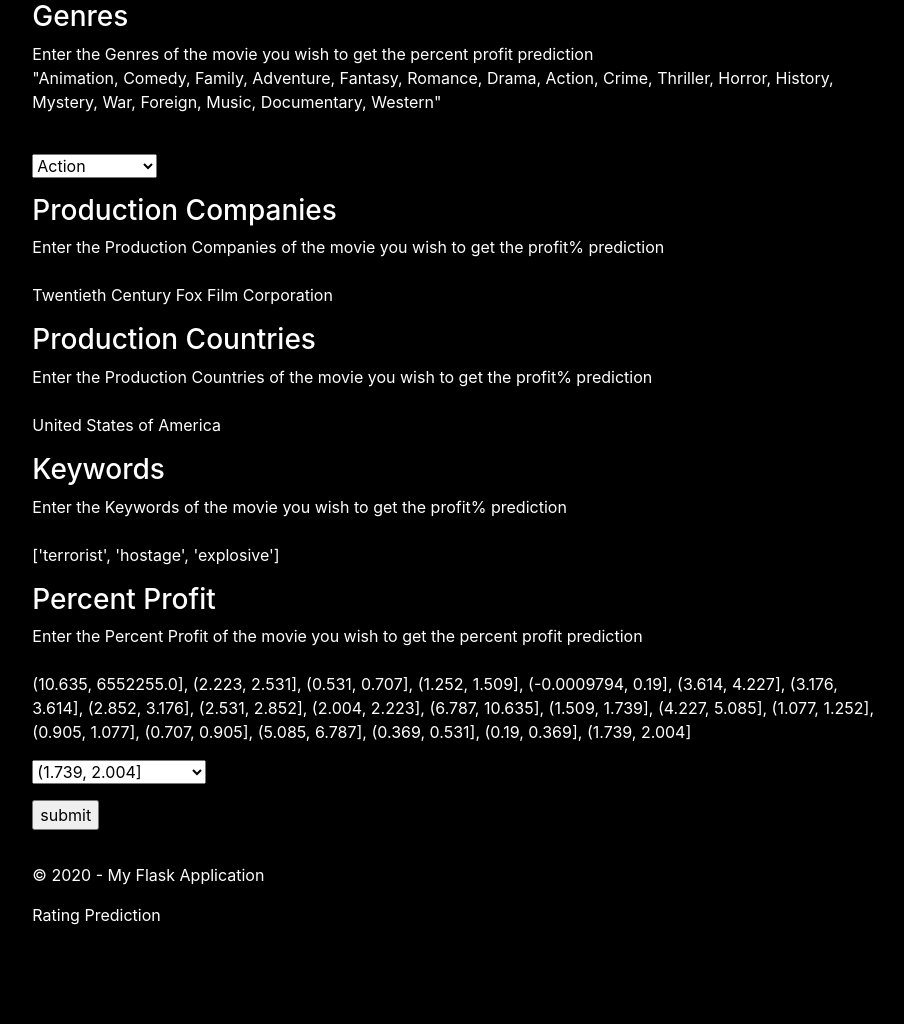
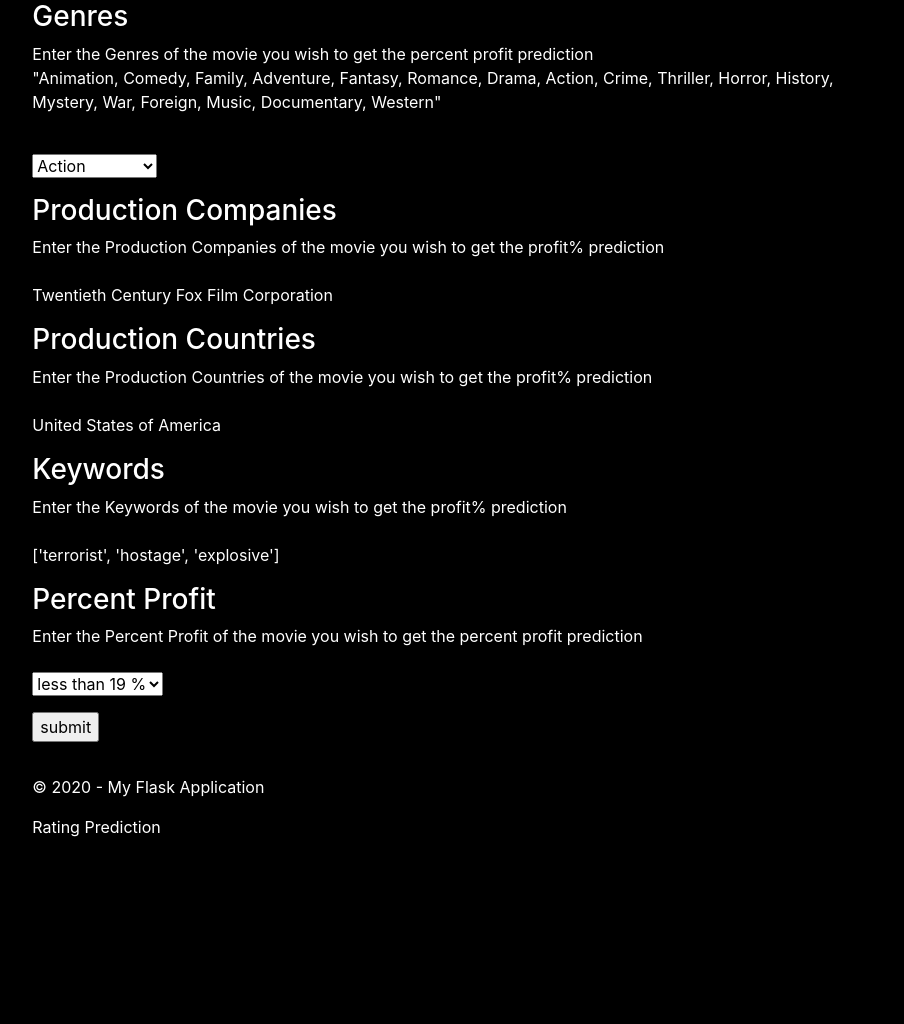
Before and after one commit to timegnome/Project-ML-Movie-Maker, a Flask app: page /mldeployRating in a window 1280 px wide. Shown: the part 299-1323 px from the top of the page, without its empty margins (181-1085 px from the left). After the commit the page ends 1136 px from the top, so only its background shows below. Run offline with Flask 2, Linux system fonts and the light colour scheme; some libraries are stand-ins or nearby versions; some web fonts are replaced.

Commit message:
Cleaned forms and appearance of the ML

```diff
--- a/FlaskApp/forms.py
+++ b/FlaskApp/forms.py
@@ -1,4 +1,4 @@
-from wtforms import Form, StringField, TextAreaField, validators, SelectField
+from wtforms import Form, StringField, TextAreaField, validators, SelectField, SelectMultipleField
 
 
 class SubmissionForm(Form):
@@ -8,5 +8,10 @@ class SubmissionForm(Form):
     prodCont = StringField('prodCont', [validators.Length(min=0, max=200)])
     new_Key = StringField('New Key', [validators.Length(min=0, max=100)])
     # percent_Profit = StringField('percent_Profit', [validators.Length(min=0, max=10)])
-    percent_Profit = SelectField('percent_Profit', choices=[('(10.635, 6552255.0]', '(10.635, 6552255.0]'), ('(2.223, 2.531]', '(2.223, 2.531]'), ('(0.531, 0.707]', '(0.531, 0.707]'), ('(1.252, 1.509]', '(1.252, 1.509]'), ('(-0.0009794, 0.19]', '(-0.0009794, 0.19]'), ('(3.614, 4.227]', '(3.614, 4.227]'), ('(3.176, 3.614]', '(3.176, 3.614]'), ('(2.852, 3.176]', '(2.852, 3.176]'), ('(2.531, 2.852]', '(2.531, 2.852]'), ('(2.004, 2.223]', '(2.004, 2.223]'), ('(6.787, 10.635]', '(6.787, 10.635]'), ('(1.509, 1.739]', '(1.509, 1.739]'), ('(4.227, 5.085]', '(4.227, 5.085]'), ('(1.077, 1.252]', '(1.077, 1.252]'), ('(0.905, 1.077]', '(0.905, 1.077]'), ('(0.707, 0.905]', '(0.707, 0.905]'), ('(5.085, 6.787]', '(5.085, 6.787]'), ('(0.369, 0.531]', '(0.369, 0.531]'), ('(0.19, 0.369]', '(0.19, 0.369]'), ('(1.739, 2.004]', '(1.739, 2.004]')], default = '(1.739, 2.004]')
+    percent_Profit = SelectField('percent_Profit', choices=[('(-0.0009794, 0.19]', 'less than 19 %'),
+     ('(0.19, 0.369]', '19-36%'), ('(0.369, 0.531]', '36-53%'), ('(0.531, 0.707]', '50-70%'),
+     ('(0.707, 0.905]', '70-90%'), ('(0.905, 1.077]', '90-107%'), ('(1.077, 1.252]', '107-125%'), ('(1.252, 1.509]', '120-150%'),
+      ('(1.509, 1.739]', '150-173%'), ('(1.739, 2.004]', '173-200%'), ('(2.004, 2.223]', '200-222%'), ('(2.223, 2.531]', '222-253%'),
+       ('(2.531, 2.852]', '253-285%'), ('(2.852, 3.176]', '285-317%'), ('(3.176, 3.614]', '317-361%'), ('(3.614, 4.227]', '361-422%'),
+         ('(4.227, 5.085]', '422-508%'), ('(5.085, 6.787]', '508-678%'), ('(6.787, 10.635]', '678-1065%'), ('(10.635, 6552255.0]', '1060%+')], default = '173-200%')
     good_Movie = SelectField('good_Movie', choices = [('A','A'),('B','B'),('C','C'),('D','D')], default = 'A')
--- a/FlaskApp/templates/ratingform.html
+++ b/FlaskApp/templates/ratingform.html
@@ -34,10 +34,7 @@
         <p>
             <h3>Percent Profit</h3>
             Enter the Percent Profit of the movie you wish to get the percent profit prediction <br/><br/>
-            <p>(10.635, 6552255.0], (2.223, 2.531], (0.531, 0.707], (1.252, 1.509], (-0.0009794, 0.19],
-                (3.614, 4.227], (3.176, 3.614], (2.852, 3.176], (2.531, 2.852], (2.004, 2.223], (6.787, 10.635],
-                (1.509, 1.739], (4.227, 5.085], (1.077, 1.252], (0.905, 1.077], (0.707, 0.905], (5.085, 6.787],
-                (0.369, 0.531], (0.19, 0.369], (1.739, 2.004]</p>
+
             {{form.percent_Profit}}
         </p>
     </dl>
--- a/FlaskApp/views.py
+++ b/FlaskApp/views.py
@@ -208,7 +208,10 @@ def do_something_pretty(jsondata, ml):
           "Scored Labels"]
         words = ''
         for x in zip(value, labels):
-            words = words+ f'  <br> {x[1]}: {x[0]}'
+            try:
+                words = words+ f'  <br> {x[1]}: \t\t{float("{:.2f}".format(float(x[0])*100))}%'
+            except:
+                words = words+ f'  <br> {x[1]}: \t\t\t{x[0]}'
         output='For a movie with selected inputs <br/>Our Algorithm would calculate the probability for each label to be: '+ words
     else:
 
@@ -238,7 +241,7 @@ def do_something_pretty(jsondata, ml):
         words = ''
         for x in zip(value, labels):
             try:
-                words = words+ f'  <br> {x[1]}: \t\t{float("{:.2f}".format(float(x[0])))}'
+                words = words+ f'  <br> {x[1]}: \t\t{float("{:.2f}".format(float(x[0])*100))}%'
             except:
                 words = words+ f'  <br> {x[1]}: \t\t\t{x[0]}'
         output='For a movie with selected inputs <br/>Our Algorithm would calculate the probability for each label to be: '+ words
```
